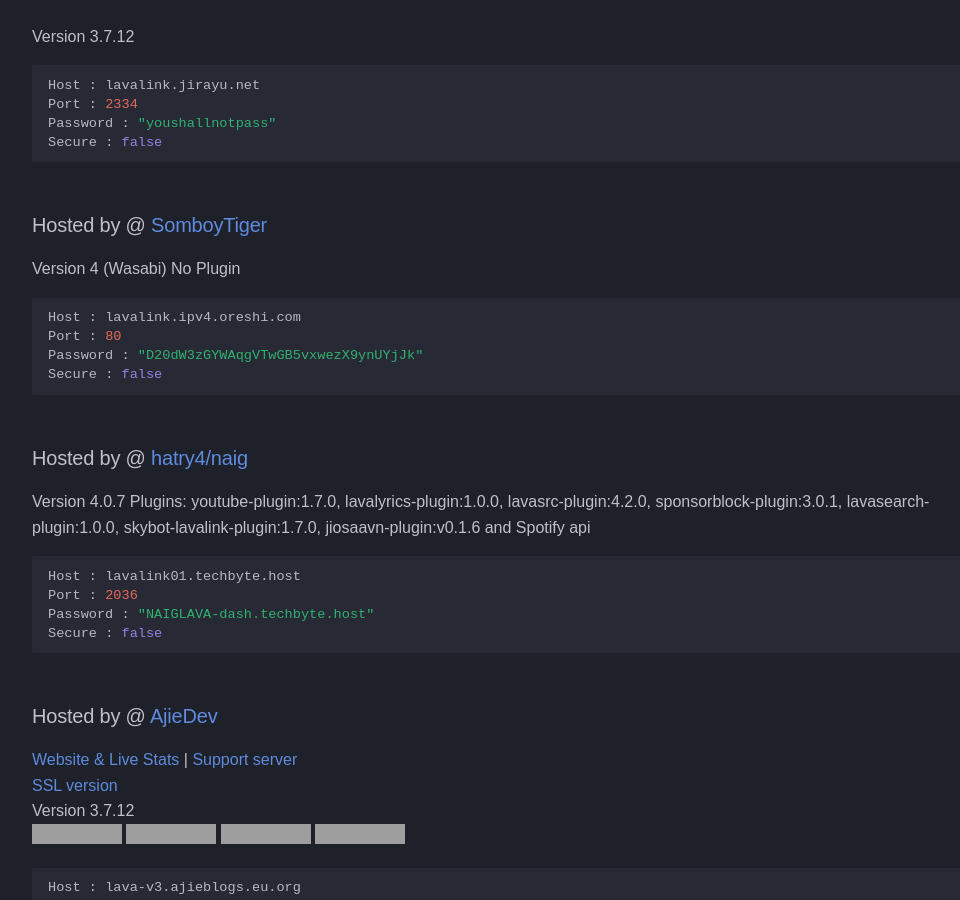
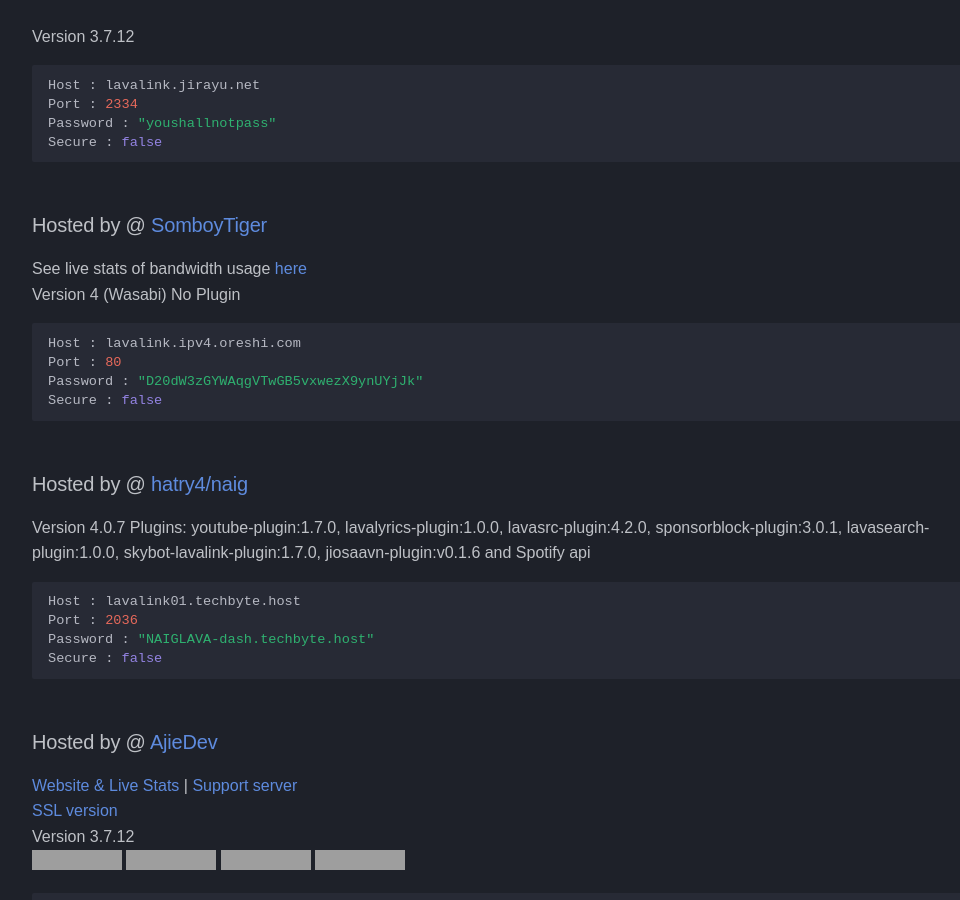
Before and after one commit to DarrenOfficial/lavalink-list, an MkDocs documentation site: the page built from docs/NoSSL/lavalink-without-ssl.md, in a window 1280 px wide and 900 px high, scrolled down 1808 px, cut to the strip 0-900 px from the top of the window. Shown: the whole strip, without its empty margins (14-974 px from the left). Built offline with MkDocs 1.6.1 and Material for MkDocs 9.7.7, drawn with Linux system fonts in a browser that asks for light colours; some web fonts are replaced; comment, search, counter and statistics services are not loaded; a style sheet for code colours, icons or effects is not loaded; grey boxes are pictures that could not be loaded.

Commit message:
Update lavalink-without-ssl.md

````diff
--- a/docs/NoSSL/lavalink-without-ssl.md
+++ b/docs/NoSSL/lavalink-without-ssl.md
@@ -95,6 +95,7 @@ Secure : false
 ```
 
 ### Hosted by @ [SomboyTiger](https://chompubot.work)
+See live stats of bandwidth usage [here](https://status.oreshi.com/report/uptime/482451cc0d336b3823a57703b590b0ce/) <br />
 Version 4 (Wasabi) No Plugin
 ```bash
 Host : lavalink.ipv4.oreshi.com
````
